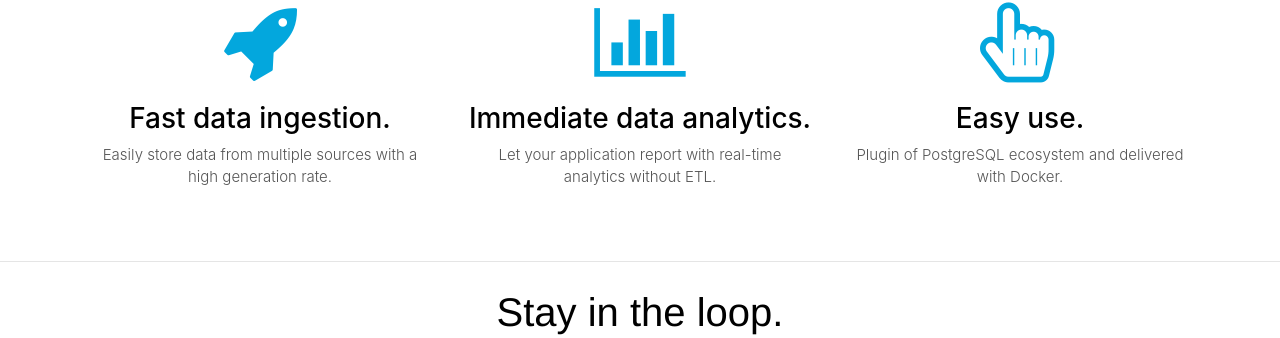
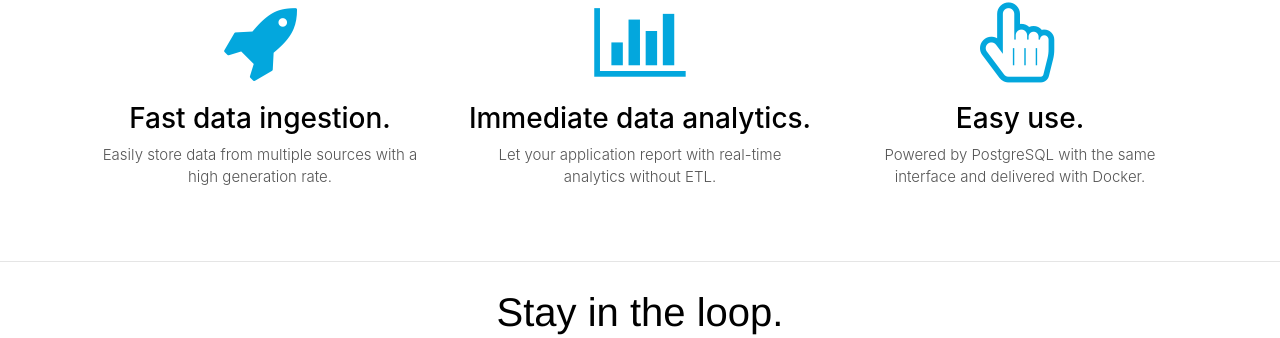
Before and after one commit to vidardb/vidardb.github.io, a Jekyll site: the page built from index.html, in a window 1280 px wide. Shown: the part 753-1091 px from the top of the page. Built offline with Jekyll 4.4.1, drawn with Linux system fonts in a browser that asks for light colours.

Commit message:
Update index.html

```diff
--- a/index.html
+++ b/index.html
@@ -42,7 +42,7 @@ title: Home
               <i class="fa fa-hand-pointer-o"></i>
             </div>
             <h3 class="no-anchor">Easy use.</h3>
-            <p>Plugin of PostgreSQL ecosystem and delivered with Docker.</p>
+            <p>Powered by PostgreSQL with the same interface and delivered with Docker.</p>
           </div>
         </div>
       </div>
```
